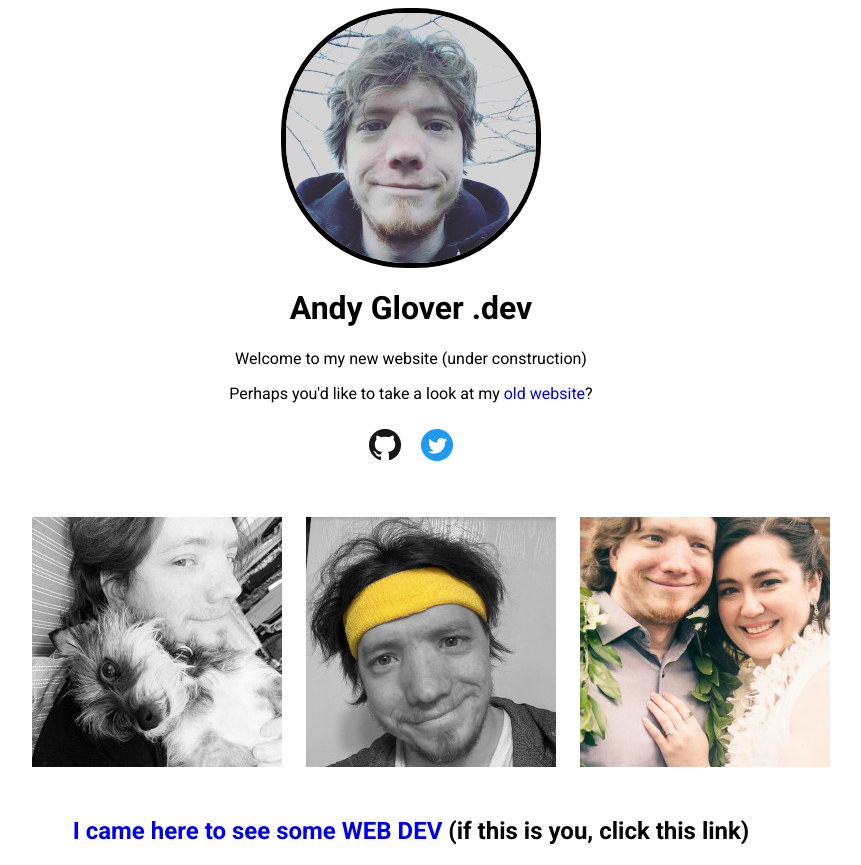
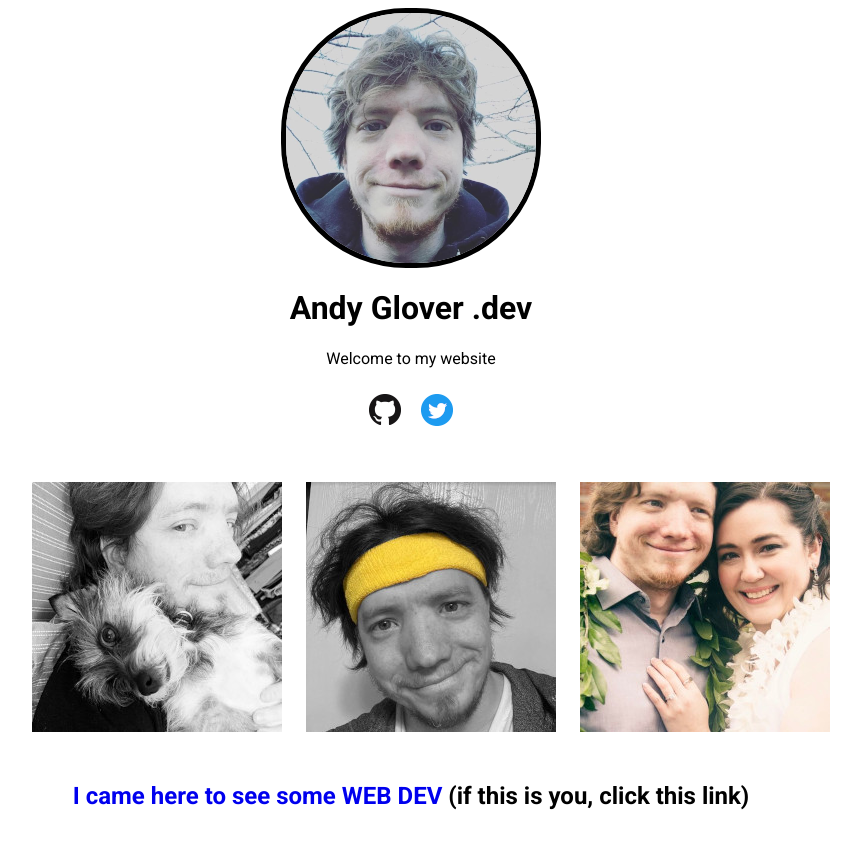
Before and after one commit to andyglover/andyglover.dev, a plain HTML site: page index.html in a window 1280 px wide. Shown: the whole page, without its empty margins (229-1090 px from the left). After the commit the page ends 830 px from the top, so only its background shows below. Drawn offline with Linux system fonts and the light colour scheme.

Commit message:
Move old site link to webdev page

```diff
--- a/index.html
+++ b/index.html
@@ -10,11 +10,7 @@
   <body>
     <img class="portrait" src="./img/avatar.png" alt="portrait of andy glover" />
     <h1>Andy Glover .dev</h1>
-    <p>Welcome to my new website (under construction)</p>
-    <p>
-      Perhaps you'd like to take a look at my
-      <a href="http://www.andyglover.io">old website</a>?
-    </p>
+    <p>Welcome to my website</p>
     <p class="socialLinks"><a href="https://github.com/andyglover/"><img src="./img/GitHub-Mark-32px.png" alt="GitHub Logo"></a><a href="http://www.twitter.com/andygloverdev"><img src="./img/Twitter-32px.png" alt="Twitter Logo"></a></p>
     <div class="container">
       <ul>
```
Also changed, not shown: pages/webdev.html (+4 -0 lines).
